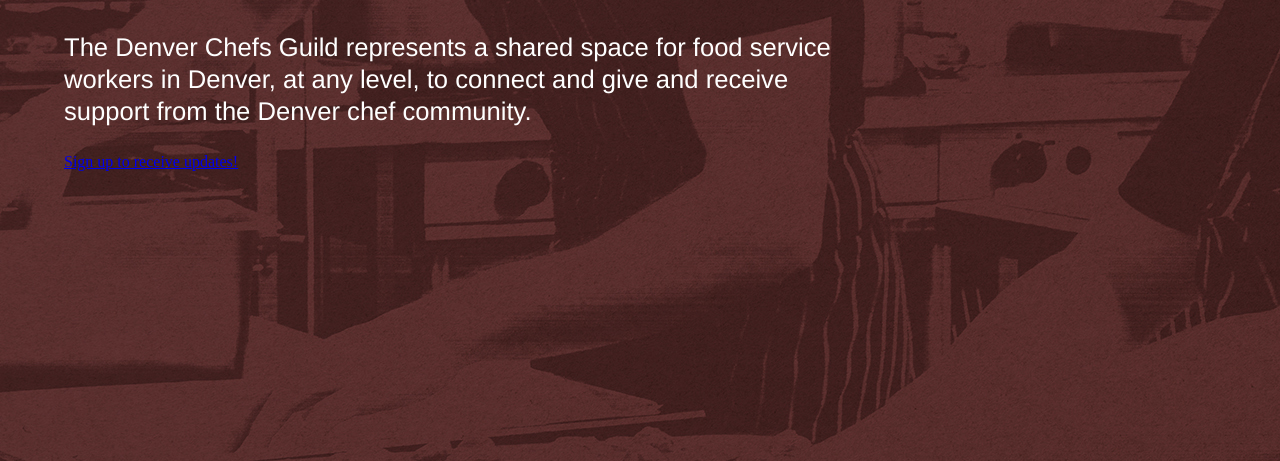
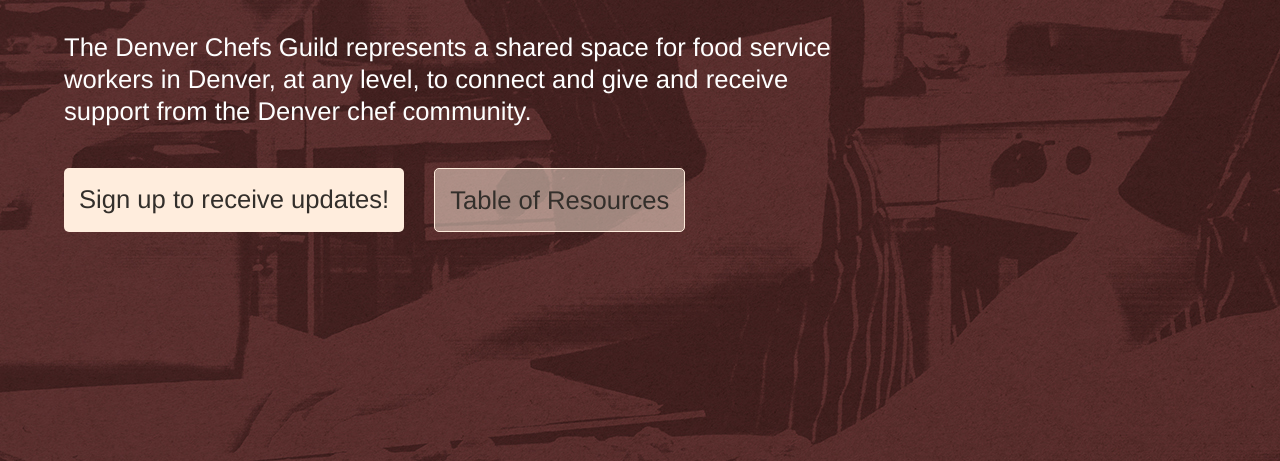
Before and after one commit to Grickl3/denverchefsguild, a plain HTML site: page index.html in a window 1280 px wide. Shown: the part 337-798 px from the top of the page. Drawn offline with nearby package versions, Linux system fonts and the light colour scheme; a web font is replaced by a local one.

Commit message:
buttons added

```diff
--- a/index.html
+++ b/index.html
@@ -22,6 +22,7 @@
 	<link rel="stylesheet" type="text/css" href="styles/layout.css">
 	<link rel="stylesheet" type="text/css" href="styles/brand.css">
 	<link rel="stylesheet" type="text/css" href="styles/type.css">
+	<link rel="stylesheet" type="text/css" href="styles/ui.css">
 
 	<link href="https://fonts.googleapis.com/css2?family=Bitter:ital,wght@0,400;0,700;1,400&display=swap" rel="stylesheet">
 	<link href="https://fonts.googleapis.com/css2?family=Muli:ital,wght@0,200;0,500;0,700;0,900;1,200;1,500;1,700;1,900&display=swap" rel="stylesheet">
@@ -44,9 +45,22 @@
 		</div><!-- HEADER -->
 		<p>The Denver Chefs Guild represents a shared space for food service workers in Denver, at any level, to connect and give and receive support from the Denver chef community.</p>
 
-		<a href="https://denverchefsguild.us19.list-manage.com/subscribe?u=ba8f3ed518cd521dbbd63cc7f&id=3efeb992de" target="_blank">Sign up to receive updates!</a>
+		<div class="ui__buttons">
+			<div class="ui__button__primary ui__button">
+				<a href="https://denverchefsguild.us19.list-manage.com/subscribe?u=ba8f3ed518cd521dbbd63cc7f&id=3efeb992de" target="_blank">Sign up to receive updates!</a>
+			</div><!-- BUTTON PRIMARY -->
+			<div class="ui__button__secondary ui__button">
+				<a href="https://docs.google.com/spreadsheets/d/1T0BapfgELsSEDoLczPeIsGjj2wCBjt9OaonpRfmt7s4/edit?usp=sharing" target="_blank"><span>Table of Resources</span></a>
+			</div><!-- BUTTON SECONDARY -->
+		</div><!-- BUTTONS -->
 
-		</div><!-- CONTENT -->
+		<div class="layout__large-space"></div>
+
+		<a href="http://sqglz.com/" target="_blank"><img class="layout__sqg" src="img/sqglz-logo-white.svg" alt="sqglz logo" nopin="nopin"></a>
+
+		<div class="layout__large-space"></div>
+
+	</div><!-- CONTENT -->
 
 	<!-- MAILCHIMP
 		<script type="text/javascript" src="//downloads.mailchimp.com/js/signup-forms/popup/unique-methods/embed.js" data-dojo-config="usePlainJson: true, isDebug: false"></script><script type="text/javascript">window.dojoRequire(["mojo/signup-forms/Loader"], function(L) { L.start({"baseUrl":"mc.us19.list-manage.com","uuid":"ba8f3ed518cd521dbbd63cc7f","lid":"3efeb992de","uniqueMethods":true}) })</script>
--- a/styles/layout.css
+++ b/styles/layout.css
@@ -33,7 +33,7 @@ body { margin: 0; overflow-x: hidden;}
 	}
 }
 
-/* ==================== LAYOUT =================== */
+/* ==================== HEADER =================== */
 	.layout__header {
 		display: flex;
 		flex-direction: column;
@@ -93,3 +93,14 @@ body { margin: 0; overflow-x: hidden;}
 			font-size: 4rem;
 		}
 	}
+
+.layout__sqg {
+	margin-left: 50vw;
+	transform: translateX(-100%);
+	height: 50px;
+}
+
+.layout__large-space {
+	width: 10px;
+	height: 400px;
+}
--- a/styles/type.css
+++ b/styles/type.css
@@ -6,13 +6,25 @@ h1 {
 	font-size: 4rem;
 }
 
-p, li, h5, h6 { 	font-family: 'Muli', Helvetica, Verdana, sans-serif;
+p, h5, h6, li, a { 	font-family: 'Muli', Helvetica, Verdana, sans-serif;
  }
 
-p {
+p, li, a {
 	margin-top: 3rem;
 	font-size: 1.6rem;
 	line-height: 2rem;
 	font-weight: 200;
+}
+
+p {
 	color: white;
 }
+
+a {
+	text-decoration: none;
+	color: #332f2b;
+}
+
+/*a:hover {
+	color: #37423c;
+}*/
--- /dev/null
+++ b/styles/ui.css
@@ -0,0 +1,31 @@
+
+
+.ui__buttons {
+	display: flex;
+	flex-direction: column;
+}
+
+@media (min-width: 600px) {
+	.ui__buttons {
+	flex-direction: row;
+}
+}
+
+.ui__button__primary {
+	background-color: #ffeddd;
+}
+
+.ui__button__secondary {
+	border: 1px solid #ffeddd;
+	background-color: rgba(255,237,221,.5);
+}
+
+.ui__button {
+	margin: 15px 30px 15px 0;
+	padding: 15px;
+	border-radius: 5px;
+}
+
+.ui__button:hover {
+	background-color: #9a8872;
+}
```
Also changed, not shown: img/sqglz-logo-white.svg (added).
